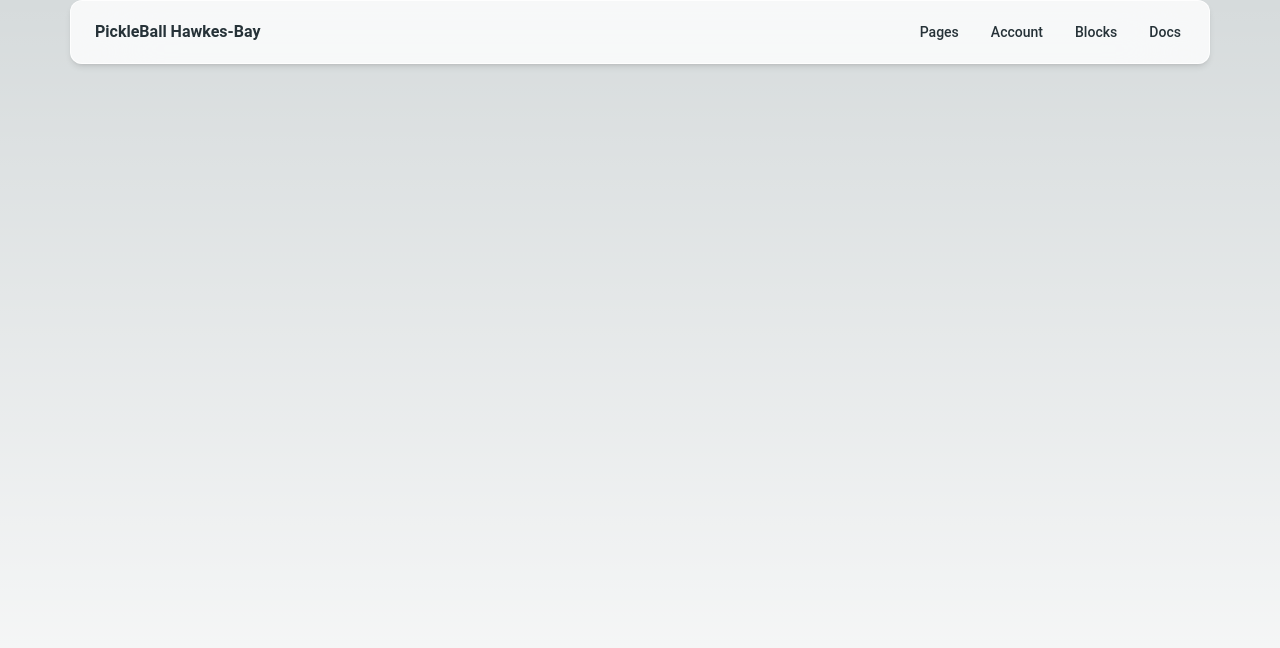
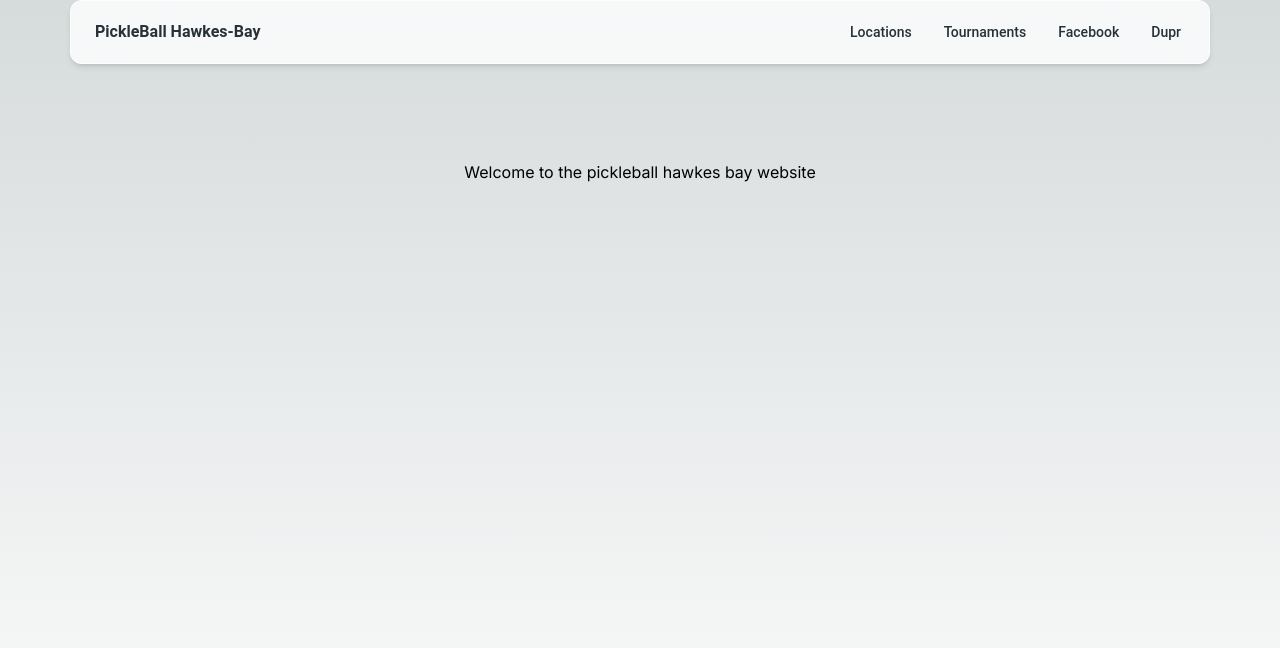
Before and after one commit to tom-mcIvor/pickleball-hawkes-bay, a Next.js app: page / in a window 1280 px wide. Shown: the top 648 px of the page. Built offline with nearby package versions, Linux system fonts and the light colour scheme.

Commit message:
add styling to the html

```diff
--- a/src/app/page.tsx
+++ b/src/app/page.tsx
@@ -1,10 +1,10 @@
 import Image from 'next/image'
+import HomeContent from '@/components/Home'
 
 export default function Home() {
   return (
     <main className="flex min-h-screen flex-col items-center justify-between p-24">
-
-
+    <HomeContent/>
     </main>
   )
 }
--- a/src/components/Home.tsx
+++ b/src/components/Home.tsx
@@ -1,3 +1,4 @@
+'use client'
 import React from 'react'
 
 function Home() {
--- a/src/components/Nav.tsx
+++ b/src/components/Nav.tsx
@@ -18,7 +18,7 @@ function NavList() {
         className="p-1 font-medium"
       >
         <a href="#" className="flex items-center hover:text-blue-500 transition-colors">
-          Pages
+          Locations
         </a>
       </Typography>
       <Typography
@@ -28,7 +28,7 @@ function NavList() {
         className="p-1 font-medium"
       >
         <a href="#" className="flex items-center hover:text-blue-500 transition-colors">
-          Account
+          Tournaments
         </a>
       </Typography>
       <Typography
@@ -38,7 +38,7 @@ function NavList() {
         className="p-1 font-medium"
       >
         <a href="#" className="flex items-center hover:text-blue-500 transition-colors">
-          Blocks
+          Facebook
         </a>
       </Typography>
       <Typography
@@ -48,7 +48,7 @@ function NavList() {
         className="p-1 font-medium"
       >
         <a href="#" className="flex items-center hover:text-blue-500 transition-colors">
-          Docs
+          Dupr
         </a>
       </Typography>
     </ul>
```
